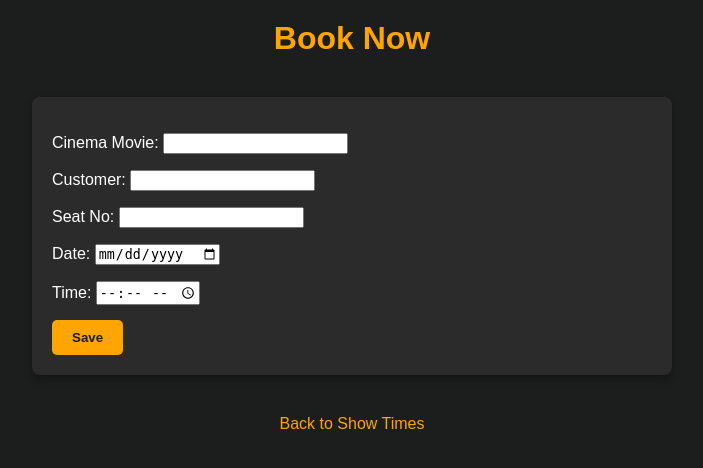
After one commit to princeprog/cinema-booking-manangement-system, a Django app: page /cinema/booknow/ in a window 1280 px wide. The commit adds this page. Shown: the top 468 px of the page, without its empty margins (288-991 px from the left). Run offline with Django 5.2, Linux system fonts and the light colour scheme.

Commit message:
SHOTIMES

```diff
--- a/im2_project/cinema/cinema_app/templates/cinemas/cinema_list.html
+++ b/im2_project/cinema/cinema_app/templates/cinemas/cinema_list.html
@@ -4,8 +4,8 @@
     {% for cinema in cinemas %}
         <li>
             {{ cinema.cinema_name }} (Branch: {{ cinema.branch.branch_name }})
-            <a href="{% url 'cinema_update' cinema.pk %}">Edit</a>
-            <a href="{% url 'cinema_delete' cinema.pk %}">Delete</a>
+
+
         </li>
     {% endfor %}
 </ul>
--- a/im2_project/cinema/cinema_app/templates/cinemas/cinema_movie_list.html
+++ b/im2_project/cinema/cinema_app/templates/cinemas/cinema_movie_list.html
@@ -8,8 +8,7 @@
             Branch: {{ cinema_movie.branch.branch_name }}<br>
             Showtimes: {{ cinema_movie.showtimes }}
             <br>
-            <a href="{% url 'cinema_movie_update' cinema_movie.pk %}">Edit</a>
-            <a href="{% url 'cinema_movie_delete' cinema_movie.pk %}">Delete</a>
+
             <hr>
         </li>
     {% endfor %}
--- a/im2_project/cinema/cinema_app/templates/landing.html
+++ b/im2_project/cinema/cinema_app/templates/landing.html
@@ -150,10 +150,10 @@
             <div class="logo"><span>C</span>ine<span>C</span>ity</div>
             <ul class="nav-links">
                 <li><a href="">Home</a></li>
-                <li><a href="{% url 'movie_list' %}">Showtimes</a></li>
+                <li><a href="{% url 'showtime' %}">Showtimes</a></li>
                 <li><a href="#">About Us</a></li>
             </ul>
-            <button class="sign-up-btn"><a href="{% url 'signupform' %}">Sign Up Now!</a></button>
+            <button class="sign-up-btn"><a href="{% url 'loginform' %}">Log out</a></button>
         </nav>
         <div class="hero-content">
             <div class="left-half">
--- /dev/null
+++ b/im2_project/cinema/cinema_app/templates/user-side/booknow.html
@@ -0,0 +1,92 @@
+<!DOCTYPE html>
+<html lang="en">
+<head>
+    <meta charset="UTF-8">
+    <meta name="viewport" content="width=device-width, initial-scale=1.0">
+    <title>{% if booking.pk %}Update{% else %}Book{% endif %} Now</title>
+    <style>
+        body {
+            margin: 0;
+            font-family: Arial, sans-serif;
+            background-color: #1c1e1e;
+            color: #ffffff;
+        }
+
+        h1 {
+            font-size: 2rem;
+            color: #ffa500;
+            text-align: center;
+            margin-top: 20px;
+        }
+
+        form {
+            max-width: 600px;
+            margin: 40px auto;
+            padding: 20px;
+            background-color: #2b2b2b;
+            border-radius: 8px;
+            box-shadow: 0 4px 8px rgba(0, 0, 0, 0.3);
+        }
+
+        form p {
+            font-size: 1rem;
+            margin-bottom: 15px;
+        }
+
+        .save-btn {
+            background-color: #ffa500;
+            color: #1c1e1e;
+            border: none;
+            padding: 10px 20px;
+            border-radius: 5px;
+            cursor: pointer;
+            font-weight: bold;
+        }
+
+        .save-btn:hover {
+            background-color: #ffb732;
+        }
+
+        .back-link {
+            display: block;
+            text-align: center;
+            margin-top: 20px;
+            color: #ffa500;
+            text-decoration: none;
+            font-size: 1rem;
+        }
+
+        .back-link:hover {
+            text-decoration: underline;
+        }
+    </style>
+</head>
+<body>
+    <h1>{% if booking.pk %}Update{% else %}Book{% endif %} Now</h1>
+    <form method="post" action="{% if booking.pk %}{% url 'update_booking' booking.pk %}{% else %}{% url 'create_booking' %}{% endif %}">
+        {% csrf_token %}
+        <p>
+            <label for="cinema_movie_id">Cinema Movie:</label>
+            <input type="text" id="cinema_movie_id" name="cinema_movie_id" value="{{ booking.cinema_movie_id }}">
+        </p>
+        <p>
+            <label for="customer_id">Customer:</label>
+            <input type="text" id="customer_id" name="customer_id" value="{{ booking.customer_id }}">
+        </p>
+        <p>
+            <label for="seat_no">Seat No:</label>
+            <input type="text" id="seat_no" name="seat_no" value="{{ booking.seat_no }}">
+        </p>
+        <p>
+            <label for="date">Date:</label>
+            <input type="date" id="date" name="date" value="{{ booking.date }}">
+        </p>
+        <p>
+            <label for="time">Time:</label>
+            <input type="time" id="time" name="time" value="{{ booking.time }}">
+        </p>
+        <button type="submit" class="save-btn">Save</button>
+    </form>
+    <a href="{% url 'showtime' %}" class="back-link">Back to Show Times</a>
+</body>
+</html>
--- a/im2_project/cinema/cinema_app/urls.py
+++ b/im2_project/cinema/cinema_app/urls.py
@@ -43,7 +43,11 @@ urlpatterns = [
     path('login/', views.login_view, name='loginform'),
     path('', views.landing_page, name='landing_page'),
     path('home/', views.home_page, name='home_page'),
+    path('movies/', views.movie_list, name='movie_list'),
+    path('showtimes/', views.showtime, name='showtime'),
+    path('booknow/', views.booknow, name='booknow'),
 
     # Admin dashboard
     path('admin-dashboard/', views.admin_dashboard, name='admin_dashboard'),
+
 ]
--- a/im2_project/cinema/cinema_app/views.py
+++ b/im2_project/cinema/cinema_app/views.py
@@ -230,3 +230,12 @@ def delete_booking(request, booking_id):
 # Login view
 def login_view(request):
     return render(request, 'user-side/login.html')
+
+#  Showtimes/User side
+def showtime(request):
+    cinema_movies = Cinema_Movie.objects.all()
+    return render(request, 'user-side/showtimes.html', {'cinema_movies': cinema_movies})
+
+# Book now User Side
+def booknow(request):
+    return render(request, 'user-side/booknow.html')
```
Also changed, not shown: im2_project/cinema/cinema_app/templates/cinema_app/booking_form.html (+59 -2 lines), im2_project/cinema/cinema_app/templates/user-side/showtimes.html (added, +151 -0 lines), im2_project/cinema/db.sqlite3.
